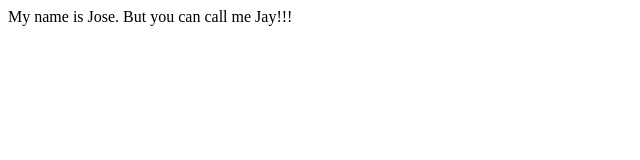
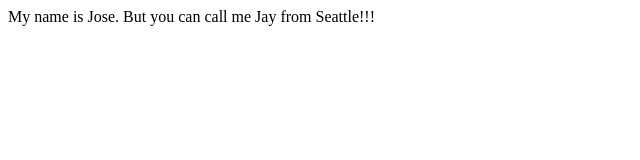
Before and after one commit to Jay-Rivera/First-GitHub-Project, a plain HTML site: page index.html in a window 1280 px wide. Shown: the whole page, without its empty margins (0-640 px from the left). Drawn offline with Linux system fonts and the light colour scheme.

Commit message:
added where Im from

```diff
--- a/index.html
+++ b/index.html
@@ -7,6 +7,6 @@
     <title>Document</title>
 </head>
 <body>
-    My name is Jose. But you can call me Jay!!!
+    My name is Jose. But you can call me Jay from Seattle!!!
 </body>
 </html>
```
